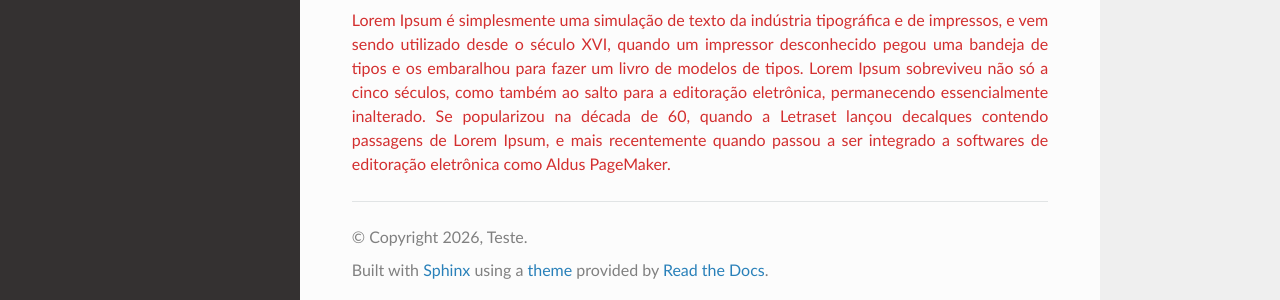
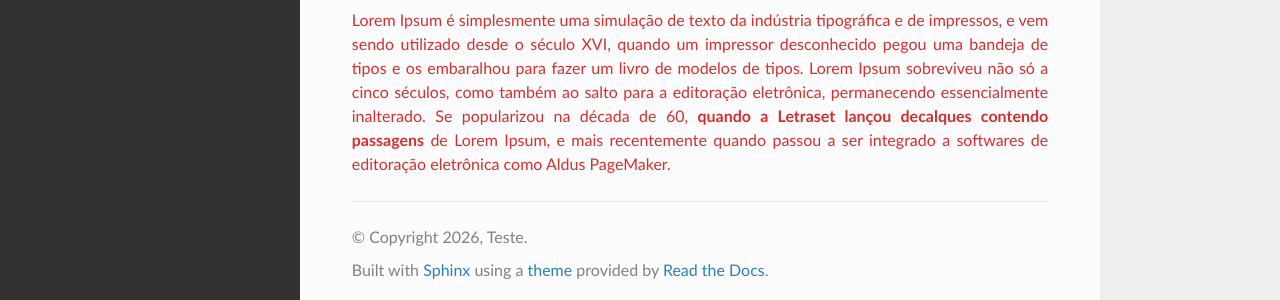
Before and after one commit to gibranSodre20/Manual-de-teste, a Sphinx documentation site: the page built from docs/source/index.rst, in a window 1280 px wide and 900 px high, scrolled down 589 px. Shown: the part 593-893 px from the top of the window. Built offline with Sphinx 7.4.7 and the Read the Docs theme 3.1.0, drawn with Linux system fonts in a browser that asks for light colours.

```diff
--- a/docs/source/index.rst
+++ b/docs/source/index.rst
@@ -22,4 +22,4 @@ Página 01
 
 .. container:: alterar-texto
 
-  Lorem Ipsum é simplesmente uma simulação de texto da indústria tipográfica e de impressos, e vem sendo utilizado desde o século XVI, quando um impressor desconhecido pegou uma bandeja de tipos e os embaralhou para fazer um livro de modelos de tipos. Lorem Ipsum sobreviveu não só a cinco séculos, como também ao salto para a editoração eletrônica, permanecendo essencialmente inalterado. Se popularizou na década de 60, quando a Letraset lançou decalques contendo passagens de Lorem Ipsum, e mais recentemente quando passou a ser integrado a softwares de editoração eletrônica como Aldus PageMaker.
+  Lorem Ipsum é simplesmente uma simulação de texto da indústria tipográfica e de impressos, e vem sendo utilizado desde o século XVI, quando um impressor desconhecido pegou uma bandeja de tipos e os embaralhou para fazer um livro de modelos de tipos. Lorem Ipsum sobreviveu não só a cinco séculos, como também ao salto para a editoração eletrônica, permanecendo essencialmente inalterado. Se popularizou na década de 60, **quando a Letraset lançou decalques contendo passagens** de Lorem Ipsum, e mais recentemente quando passou a ser integrado a softwares de editoração eletrônica como Aldus PageMaker.
```
